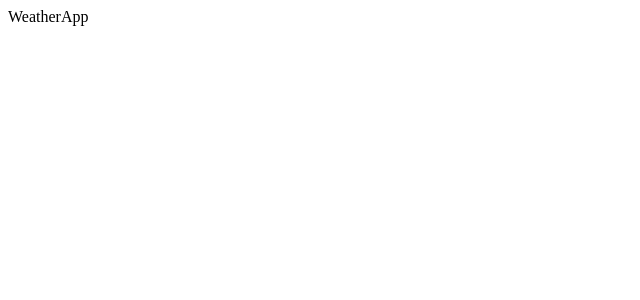
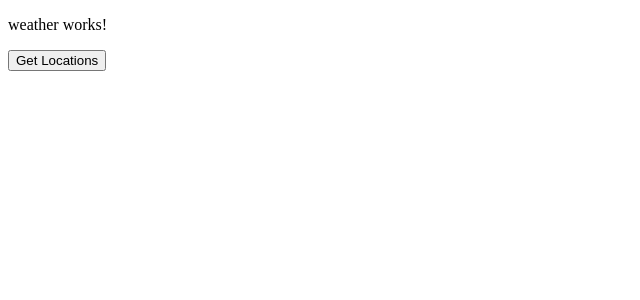
Before and after one commit to neofuture/WeatherApp, an Angular app: page / in a window 1280 px wide. Shown: the top 300 px of the page, without its empty margins (0-640 px from the left). Built offline with nearby package versions, Linux system fonts and the light colour scheme.

Commit message:
Added test call
Added a test call for London but i am not authorised to call yet.

```diff
--- a/src/app/app-routing.module.ts
+++ b/src/app/app-routing.module.ts
@@ -1,10 +1,15 @@
-import { NgModule } from '@angular/core';
-import { Routes, RouterModule } from '@angular/router';
+import {NgModule} from '@angular/core';
+import {Routes, RouterModule} from '@angular/router';
+import {WeatherComponent} from './components/weather/weather.component';
 
-const routes: Routes = [];
+const routes: Routes = [{
+  path: '',
+  component: WeatherComponent
+}];
 
 @NgModule({
   imports: [RouterModule.forRoot(routes)],
   exports: [RouterModule]
 })
-export class AppRoutingModule { }
+export class AppRoutingModule {
+}
--- a/src/app/app.component.html
+++ b/src/app/app.component.html
@@ -1 +1 @@
-{{ title }}
+<router-outlet></router-outlet>
--- a/src/app/components/weather/weather.component.html
+++ b/src/app/components/weather/weather.component.html
@@ -1,4 +1,4 @@
 <p>weather works!</p>
 
-<button>Get Locations</button>
+<button (click)="getWeatherLocations()">Get Locations</button>
 <pre>{{ data | json }}</pre>
--- a/src/app/components/weather/weather.component.ts
+++ b/src/app/components/weather/weather.component.ts
@@ -23,7 +23,7 @@ export class WeatherComponent implements OnInit {
       q: 'London',
       apppid: environment.apiKey
     };
-    this.apiService.call(environment.weatherApi, 'get', requestParameters).subscribe((data: any) => {
+    this.apiService.call(environment.weatherApi, 'post', requestParameters).subscribe((data: any) => {
       this.data = data;
     });
   }
--- a/src/environments/environment.prod.ts
+++ b/src/environments/environment.prod.ts
@@ -1,5 +1,5 @@
 export const environment = {
   production: true,
   weatherApi: 'https://api.openweathermap.org/data/2.5/weather',
-  apiKey: '7c6379437a5abab0304e1ddff625aaa1'
+  apiKey: '3b6e3d1ee5288e198c73f9eb9e26e427'
 };
--- a/src/environments/environment.ts
+++ b/src/environments/environment.ts
@@ -5,7 +5,7 @@
 export const environment = {
   production: false,
   weatherApi: 'https://api.openweathermap.org/data/2.5/weather',
-  apiKey: '7c6379437a5abab0304e1ddff625aaa1'
+  apiKey: '3b6e3d1ee5288e198c73f9eb9e26e427'
 };
 
 /*
```
